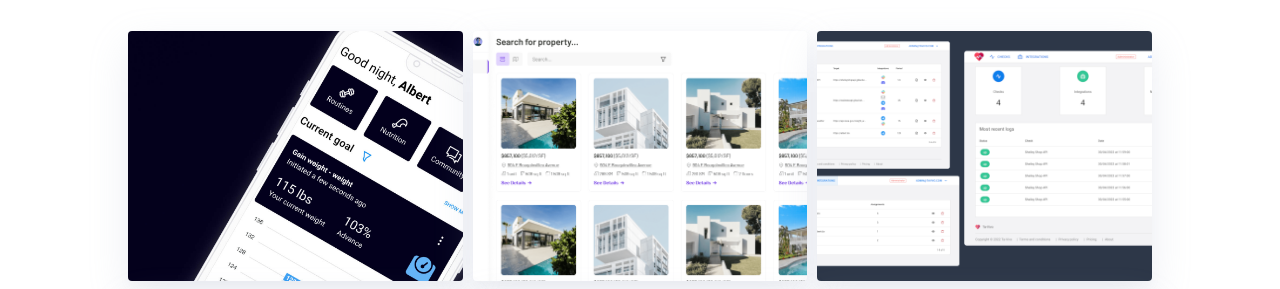
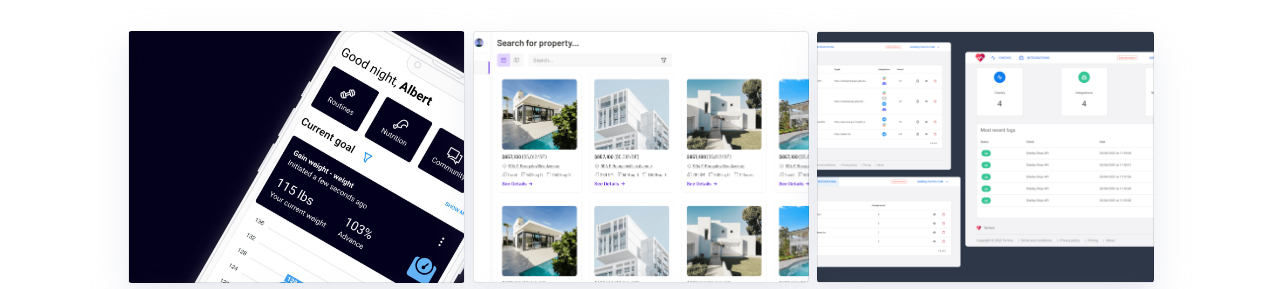
Before and after one commit to itsalb3rt/portfolio, a Gatsby site: page / in a window 1280 px wide. Shown: the part 654-943 px from the top of the page. Built offline with nearby package versions, Linux system fonts and the light colour scheme; Gatsby itself is replaced by a stand-in of ours.

Commit message:
style: enhance Card component with border and background size adjustments

```diff
--- a/src/components/atoms/Card.js
+++ b/src/components/atoms/Card.js
@@ -4,7 +4,7 @@
   return (
     <div
       className="card"
-      style={{ backgroundImage: `url("${imgUrl}")` }}
+      style={{ backgroundImage: `url("${imgUrl}")`, border: "1px solid rgba(0, 0, 0, 0.1)" }}
     >
       <div className="content">
         <h1 className="header">{heading}</h1>
```
